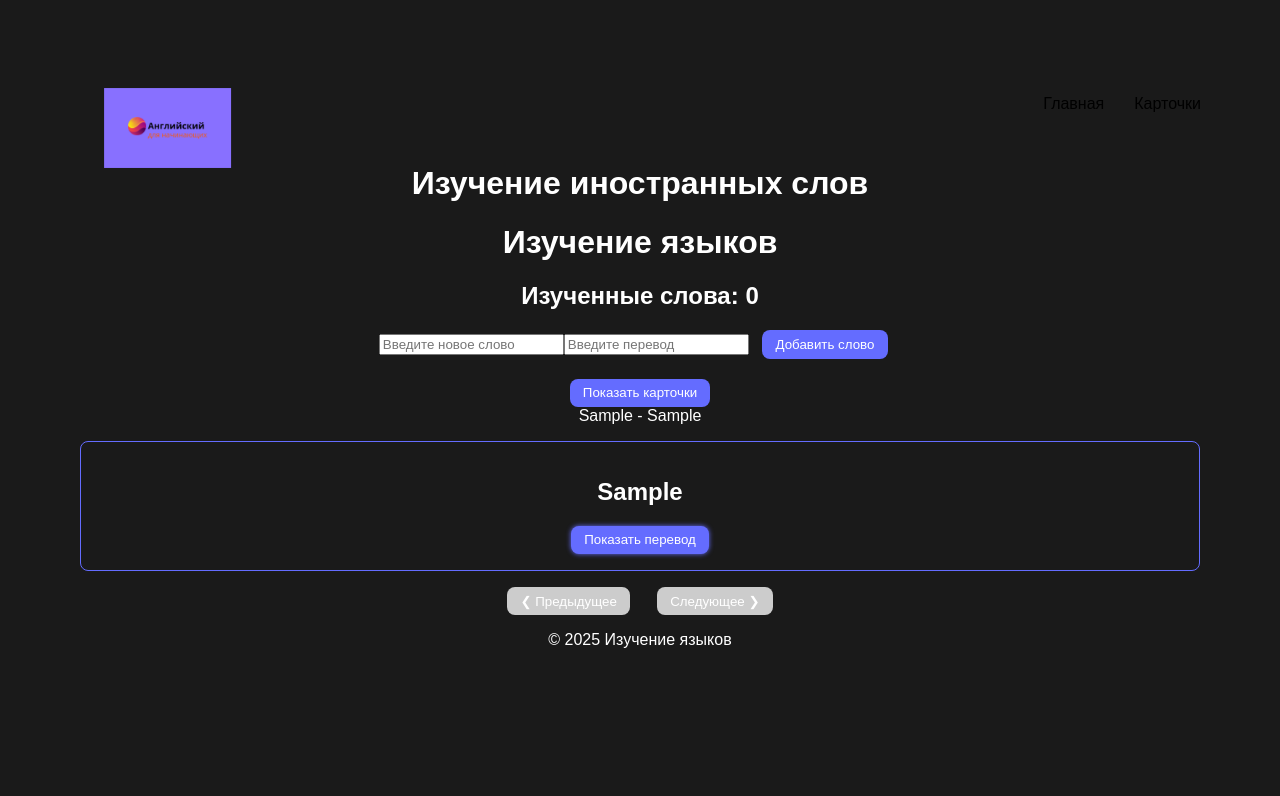
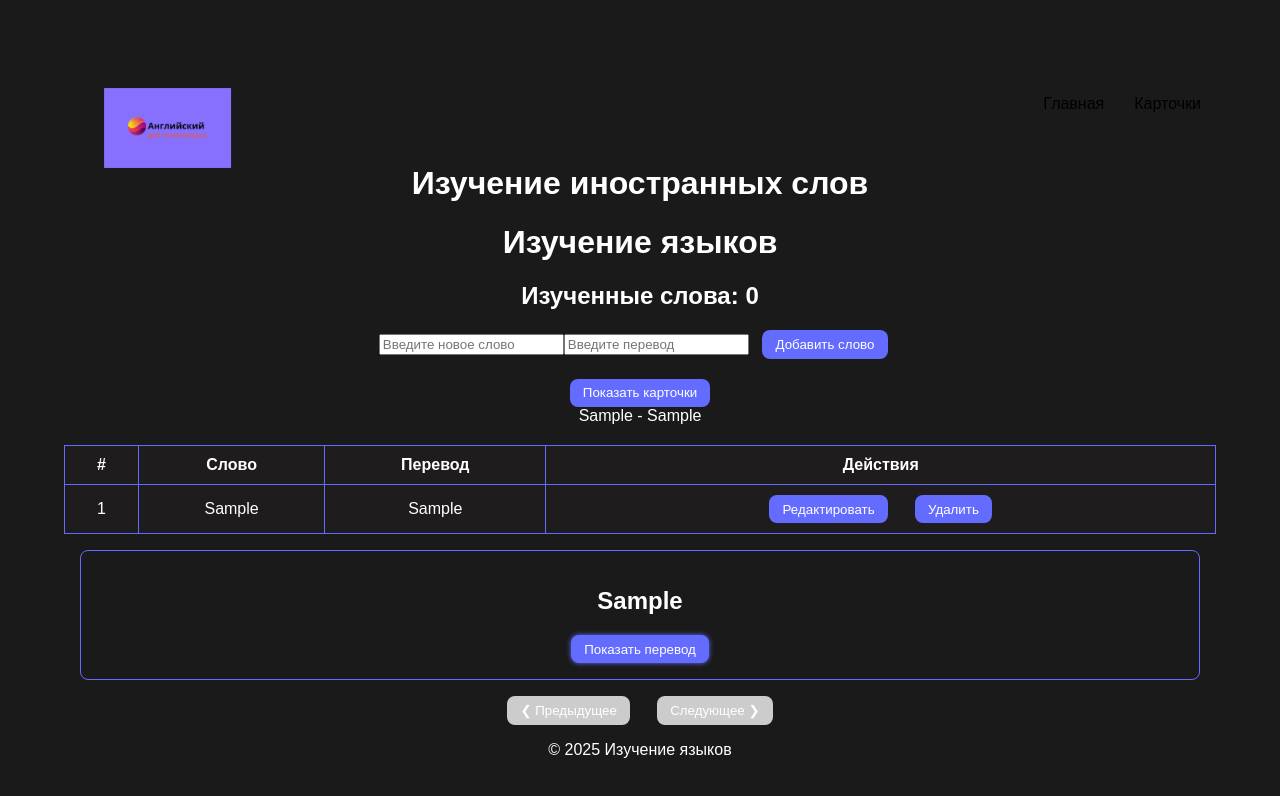
Before and after one commit to elenaluk284/week22ForeignLanguageFlashcards, a React (Vite) app: page / in a window 1280 px wide. Both pictures are taken after typing "Sample", "Sample" into the empty fields and a click on the button "Добавить слово". Shown: the top 796 px of the page. Built offline with nearby package versions, Linux system fonts and the light colour scheme.

Commit message:
fix code

```diff
--- a/src/App.jsx
+++ b/src/App.jsx
@@ -31,6 +31,25 @@ const App = () => {
         setWordsLearned(prevCount => prevCount + 1); // Увеличиваем счетчик изученных слов
     };
 
+    const editWord = (index) => {
+        setIsEditing(index);
+        setNewWord(words[index].word);
+        setNewTranslation(words[index].translation);
+    };
+
+    const saveWord = () => {
+        const updatedWords = [...words];
+        updatedWords[isEditing] = { word: newWord, translation: newTranslation };
+        setWords(updatedWords);
+        setIsEditing(null);
+        setNewWord('');
+        setNewTranslation('');
+    };
+
+    const deleteWord = (index) => {
+        setWords(words.filter((_, i) => i !== index));
+    };
+
     const toggleFlashcards = () => {
         setShowFlashcards(prev => !prev);
     };
@@ -54,18 +73,67 @@ const App = () => {
             {showFlashcards && (
                 <div className="flashcards-container">
                     {words.map((item, index) => (
-                        <Flashcard
-                            key={index}
-                            word={item.word}
-                            translation={item.translation}
-                            onWordLearned={handleWordLearned} // Передаем функцию в пропсах
+                        <Flashcard key={index} word={item.word} translation={item.translation}
+                        onWordLearned={handleWordLearned} // Передаем функцию в пропсах
                         />
                     ))}
                 </div>
             )}
             <WordListContainer words={words} />
             <Routes>
-                {/* Остальная часть кода */}
+                <Route path="/" element={
+                    <table>
+                        <thead>
+                            <tr>
+                                <th>#</th>
+                                <th>Слово</th>
+                                <th>Перевод</th>
+                                <th>Действия</th>
+                            </tr>
+                        </thead>
+                        <tbody>
+                            {words.map((item, index) => (
+                                <tr key={index}>
+                                    <td>{index + 1}</td>
+                                    <td>
+                                        {isEditing === index ? (
+                                            <input
+                                                value={newWord}
+                                                onChange={(e) => setNewWord(e.target.value)}
+                                            />
+                                        ) : (
+                                            item.word
+                                        )}
+                                    </td>
+                                    <td>
+                                        {isEditing === index ? (
+                                            <input
+                                                value={newTranslation}
+                                                onChange={(e) => setNewTranslation(e.target.value)}
+                                            />
+                                        ) : (
+                                            item.translation
+                                        )}
+                                    </td>
+                                    <td>
+                                        {isEditing === index ? (
+                                            <>
+                                                <button onClick={saveWord}>Сохранить</button>
+                                                <button onClick={() => setIsEditing(null)}>Отмена</button>
+                                            </>
+                                        ) : (
+                                            <>
+                                                <button onClick={() => editWord(index)}>Редактировать</button>
+                                                <button onClick={() => deleteWord(index)}>Удалить</button>
+                                            </>
+                                        )}
+                                    </td>
+                                </tr>
+                            ))}
+                        </tbody>
+                    </table>
+                } />
+                <Route path="/game" element={<TrainingMode />} />
             </Routes>
             <FlashcardCarousel words={words} />
             <Footer />
```
